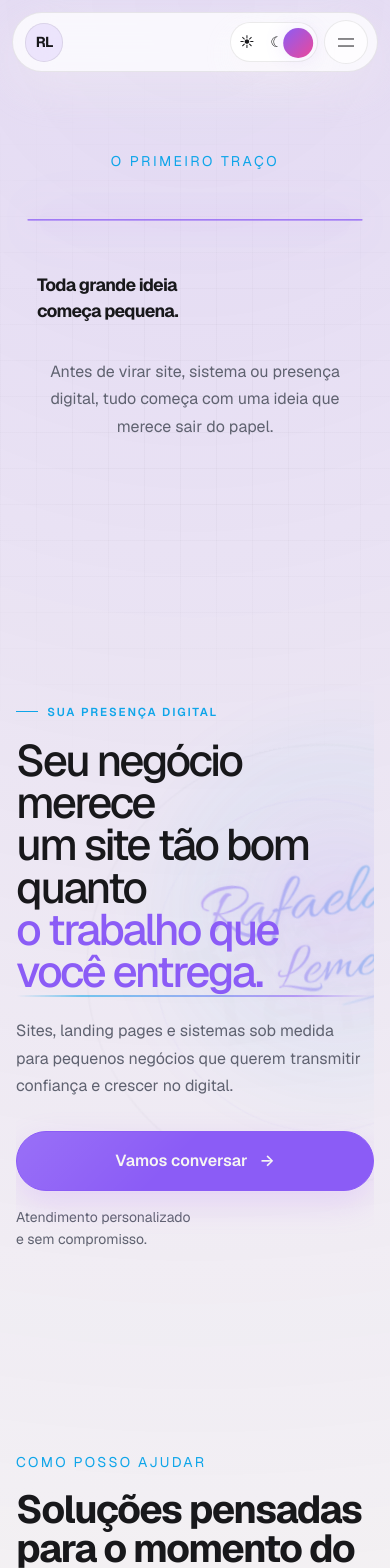
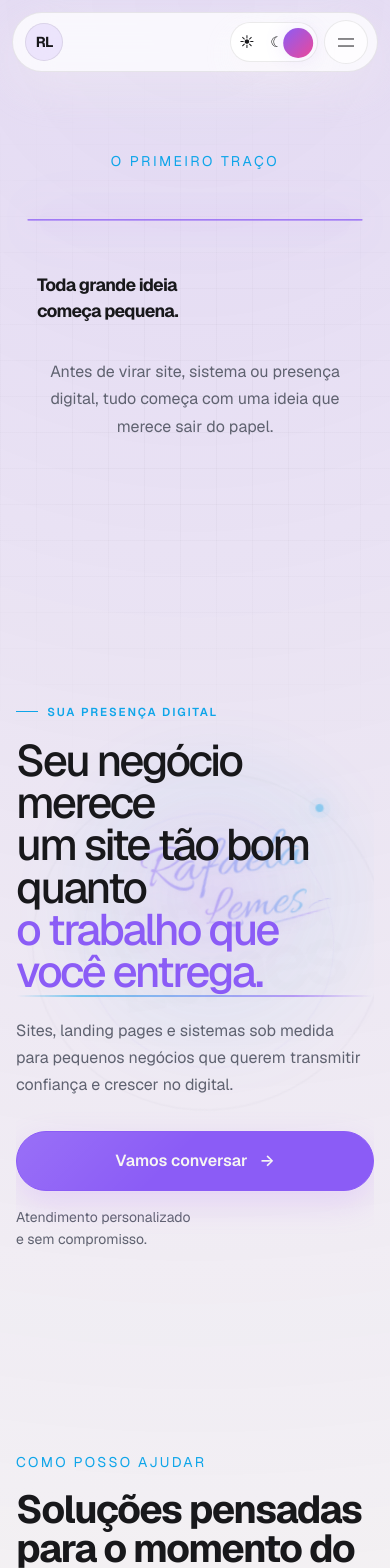
Before and after one commit to LemesdeMorais/site-rafaela, a React (Vite) app: page / in a window 390 px wide. Shown: the top 1568 px of the page. Built offline with nearby package versions, Linux system fonts and the light colour scheme.

Commit message:
✨ Add reusable Reveal animation system

```diff
--- a/src/components/motion/ReplayOnView/ReplayOnView.module.scss
+++ b/src/components/motion/ReplayOnView/ReplayOnView.module.scss
@@ -6,3 +6,8 @@
 .content {
   display: contents;
 }
+
+.pending,
+.pending * {
+  animation-play-state: paused !important;
+}
--- a/src/components/motion/ReplayOnView/ReplayOnView.tsx
+++ b/src/components/motion/ReplayOnView/ReplayOnView.tsx
@@ -24,8 +24,10 @@ export function ReplayOnView({
 }: ReplayOnViewProps) {
   const elementRef = useRef<HTMLDivElement>(null);
   const wasVisibleRef = useRef(false);
+  const hasEnteredRef = useRef(false);
 
   const [animationKey, setAnimationKey] = useState(0);
+  const [isReady, setIsReady] = useState(false);
 
   useEffect(() => {
     const element = elementRef.current;
@@ -45,7 +47,12 @@ export function ReplayOnView({
           entry.intersectionRatio >= threshold;
 
         if (isVisible && !wasVisibleRef.current) {
-          restartAnimations();
+          if (!hasEnteredRef.current) {
+            hasEnteredRef.current = true;
+            setIsReady(true);
+          } else {
+            restartAnimations();
+          }
         }
 
         wasVisibleRef.current = isVisible;
@@ -68,7 +75,7 @@ export function ReplayOnView({
             mutation.attributeName === "data-theme",
         );
 
-        if (themeChanged) {
+        if (themeChanged && hasEnteredRef.current) {
           restartAnimations();
         }
       });
@@ -92,6 +99,13 @@ export function ReplayOnView({
     .filter(Boolean)
     .join(" ");
 
+  const contentClassName = [
+    styles.content,
+    !isReady && styles.pending,
+  ]
+    .filter(Boolean)
+    .join(" ");
+
   return (
     <div
       {...props}
@@ -100,7 +114,7 @@ export function ReplayOnView({
     >
       <div
         key={animationKey}
-        className={styles.content}
+        className={contentClassName}
       >
         {children}
       </div>
--- /dev/null
+++ b/src/components/motion/Reveal/Reveal.module.scss
@@ -0,0 +1,30 @@
+.reveal {
+  min-width: 0;
+
+  animation: revealIn 850ms
+    cubic-bezier(0.16, 1, 0.3, 1)
+    var(--reveal-delay, 0s)
+    both;
+
+  will-change: opacity, transform;
+}
+
+@keyframes revealIn {
+  from {
+    opacity: 0;
+    transform: translateY(0.5rem) scale(0.985);
+  }
+
+  to {
+    opacity: 1;
+    transform: translateY(0) scale(1);
+  }
+}
+
+@media (prefers-reduced-motion: reduce) {
+  .reveal {
+    opacity: 1;
+    transform: none;
+    animation: none;
+  }
+}
--- a/src/components/motion/Reveal/Reveal.tsx
+++ b/src/components/motion/Reveal/Reveal.tsx
@@ -1,30 +1,41 @@
-import type { ReactNode } from "react";
-import { motion } from "framer-motion";
+import type {
+  CSSProperties,
+  HTMLAttributes,
+} from "react";
 
-interface RevealProps {
-  children: ReactNode;
+import styles from "./Reveal.module.scss";
+
+interface RevealProps
+  extends HTMLAttributes<HTMLDivElement> {
   delay?: number;
-  className?: string;
 }
 
 export function Reveal({
   children,
   delay = 0,
   className,
+  style,
+  ...props
 }: RevealProps) {
+  const combinedClassName = [
+    styles.reveal,
+    className,
+  ]
+    .filter(Boolean)
+    .join(" ");
+
+  const revealStyle = {
+    ...style,
+    "--reveal-delay": `${delay}s`,
+  } as CSSProperties;
+
   return (
-    <motion.div
-      className={className}
-      initial={{ opacity: 0, y: 36, filter: "blur(10px)" }}
-      whileInView={{ opacity: 1, y: 0, filter: "blur(0px)" }}
-      viewport={{ once: true, amount: 0.2 }}
-      transition={{
-        duration: 0.8,
-        delay,
-        ease: [0.22, 1, 0.36, 1],
-      }}
+    <div
+      {...props}
+      className={combinedClassName}
+      style={revealStyle}
     >
       {children}
-    </motion.div>
+    </div>
   );
 }
--- a/src/components/motion/Reveal/index.ts
+++ b/src/components/motion/Reveal/index.ts
@@ -1 +1 @@
-export * from "./Reveal";
+export { Reveal } from "./Reveal";
--- a/src/components/sections/Presentation/Presentation.module.scss
+++ b/src/components/sections/Presentation/Presentation.module.scss
@@ -175,13 +175,13 @@
 .innerOrbit {
   position: absolute;
 
-  border-radius: 50%;
   border: 1px solid
     color-mix(
       in srgb,
       var(--color-text) 7%,
       transparent
     );
+  border-radius: 50%;
 }
 
 .orbit {
@@ -684,7 +684,7 @@
   .visual {
     position: absolute;
     top: 5%;
-    right: -15%;
+    right: -8%;
 
     width: min(70vw, 32rem);
 
@@ -693,7 +693,7 @@
 
   .glow {
     top: 9%;
-    right: -24%;
+    right: -12%;
 
     width: min(72vw, 32rem);
 
@@ -771,38 +771,47 @@
   }
 
   .visual {
-    top: 6%;
-    right: -50%;
+    top: 12%;
+    right: -4%;
 
-    width: 30rem;
+    width: min(94vw, 26rem);
 
     opacity: 0.42;
   }
 
   .glow {
-    top: 6%;
-    right: -55%;
+    top: 10%;
+    right: -8%;
 
-    width: 28rem;
+    width: min(94vw, 26rem);
 
     opacity: 0.32;
   }
 
   .signature {
+    top: 40%;
+    left: 58%;
+
+    width: 100%;
+
     transform:
       translate(-50%, -50%)
       rotate(-8deg)
-      scale(0.8);
+      scale(0.72);
   }
 
   .signatureRafaela {
-    font-size: 5.5rem;
+    top: 0;
+    left: 50%;
+
+    font-size: 5.25rem;
   }
 
   .signatureLemes {
     top: 38%;
+    left: 50%;
 
-    font-size: 4.75rem;
+    font-size: 4.5rem;
   }
 
   .signatureFlourish {
@@ -813,7 +822,7 @@
   }
 
   .backgroundName {
-    font-size: 5.7rem;
+    font-size: 5.2rem;
 
     color: color-mix(
       in srgb,
--- a/src/components/sections/Prologue/Prologue.module.scss
+++ b/src/components/sections/Prologue/Prologue.module.scss
@@ -7,18 +7,7 @@
   min-height: calc(72svh - (var(--space-4xl) * 2));
 
   text-align: center;
-}
 
-.eyebrow {
-  margin: 0;
-
-  color: var(--color-secondary);
-  font-size: var(--text-sm);
-  letter-spacing: 0.18em;
-  text-transform: uppercase;
-}
-
-.prologue {
   h1 {
     max-width: 850px;
     margin: 0;
@@ -32,6 +21,16 @@
     text-wrap: balance;
   }
 }
+
+.eyebrow {
+  margin: 0;
+
+  color: var(--color-secondary);
+  font-size: var(--text-sm);
+  letter-spacing: 0.18em;
+  text-transform: uppercase;
+}
+
 
 .description {
   max-width: 650px;
--- a/src/components/sections/Solutions/Solutions.module.scss
+++ b/src/components/sections/Solutions/Solutions.module.scss
@@ -48,9 +48,14 @@
 
   &:hover {
     padding-inline: var(--space-lg);
+
     background: linear-gradient(
       90deg,
-      rgba(183, 108, 255, 0.08),
+      color-mix(
+        in srgb,
+        var(--color-primary) 8%,
+        transparent
+      ),
       transparent 70%
     );
 
--- a/src/components/sections/Solutions/Solutions.tsx
+++ b/src/components/sections/Solutions/Solutions.tsx
@@ -1,5 +1,7 @@
 import { Container } from "@/components/layout/Container";
 import { Section } from "@/components/layout/Section";
+import { ReplayOnView } from "@/components/motion/ReplayOnView";
+import { Reveal } from "@/components/motion/Reveal";
 import { copy } from "@/content/copy";
 
 import styles from "./Solutions.module.scss";
@@ -8,24 +10,42 @@ export function Solutions() {
   return (
     <Section id="solucoes">
       <Container>
+        <ReplayOnView>
+          <Reveal>
             <div className={styles.header}>
-          <span className={styles.eyebrow}>{copy.solutions.eyebrow}</span>
+              <span className={styles.eyebrow}>
+                {copy.solutions.eyebrow}
+              </span>
+
               <h2>{copy.solutions.title}</h2>
             </div>
+          </Reveal>
 
           <div className={styles.list}>
-          {copy.solutions.items.map((item) => (
-            <article className={styles.item} key={item.number}>
-              <span className={styles.number}>{item.number}</span>
+            {copy.solutions.items.map((item, index) => (
+              <Reveal
+                key={item.number}
+                delay={0.08 + index * 0.12}
+              >
+                <article className={styles.item}>
+                  <span className={styles.number}>
+                    {item.number}
+                  </span>
 
                   <div className={styles.content}>
-                <span className={styles.verb}>{item.verb}</span>
+                    <span className={styles.verb}>
+                      {item.verb}
+                    </span>
+
                     <h3>{item.title}</h3>
+
                     <p>{item.description}</p>
                   </div>
                 </article>
+              </Reveal>
             ))}
           </div>
+        </ReplayOnView>
       </Container>
     </Section>
   );
```
Lines whose indentation alone changed are shown as unchanged.
